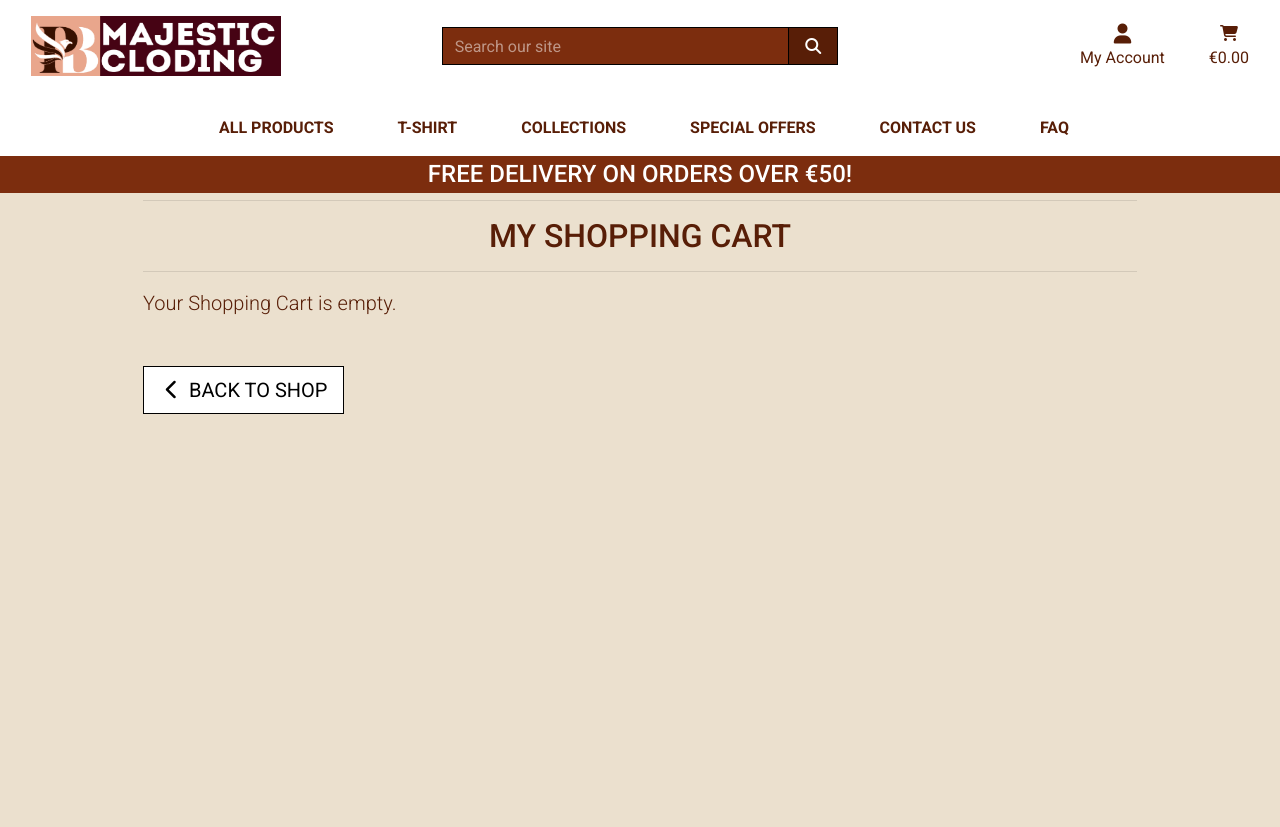
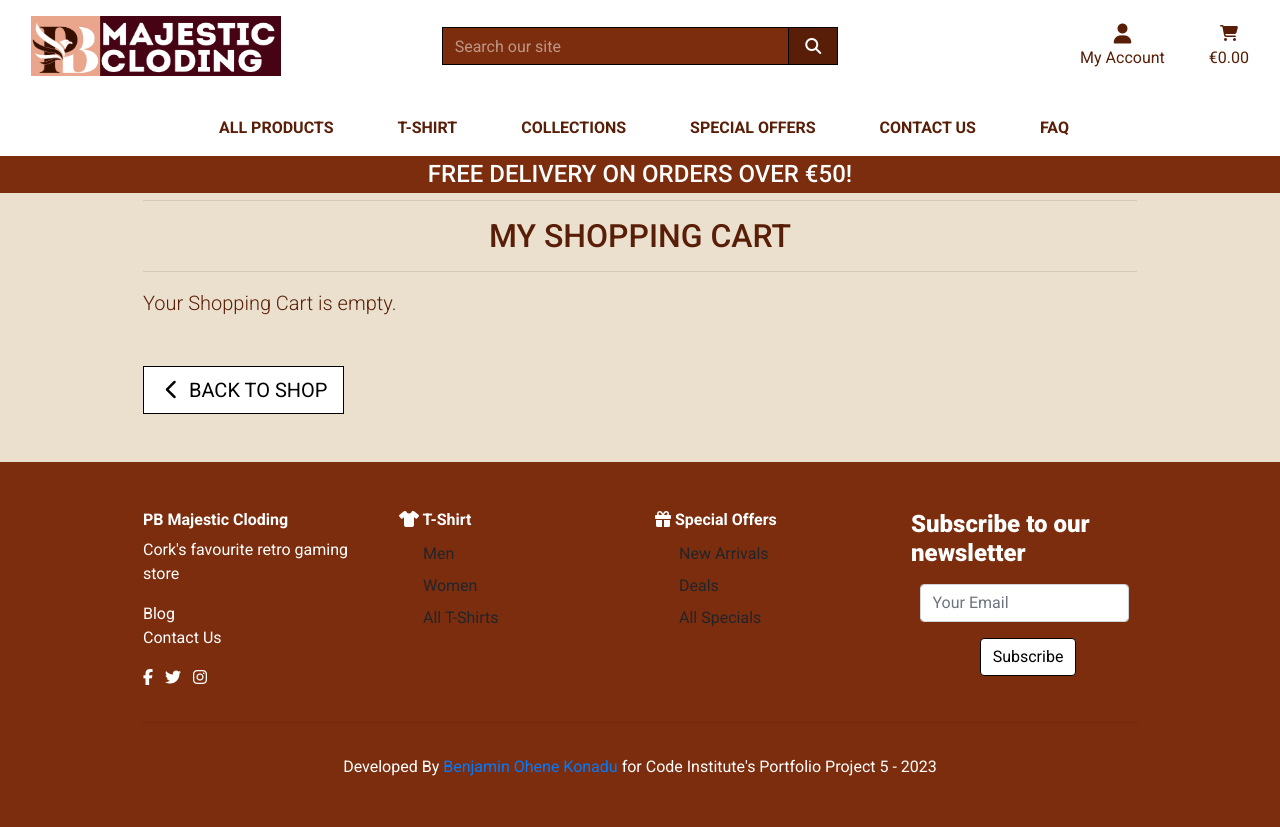
Before and after one commit to Benohene/pb_majestic_cloding, a Django app: page /cart/ in a window 1280 px wide. Before the commit the page ends 414 px from the top, so only its background shows below. Run offline with Django 4.2, Linux system fonts and the light colour scheme; parts of the project's set-up code (start-up, migrations or seed data) failed here and were passed over; some libraries are stand-ins or nearby versions.

Commit message:
added footer to pages

```diff
--- a/home/templates/home.html
+++ b/home/templates/home.html
@@ -16,7 +16,7 @@
             <h1 class="display-4 text-black text-uppercase">
                 <strong>PB Majestic Cloding</strong>
             </h1>
-            <p>Our customised clothings are inspired by our Faith and Beliefs. Be yourself, yourself is not who you
+            <p class="welcomeText">Our customised clothings are inspired by our Faith and Beliefs. Be yourself, yourself is not who you
                 see in the mirror but the one fashioned after Christ.</p>
             <div class="my-5">
                 <h4>
--- a/pd_majestic_cloding/urls.py
+++ b/pd_majestic_cloding/urls.py
@@ -18,6 +18,7 @@ from django.contrib import admin
 from django.urls import path, include
 from django.conf import settings
 from django.conf.urls.static import static
+from .views import error_403, error_404, error_500
 
 urlpatterns = [
     path('admin/', admin.site.urls),
@@ -28,3 +29,8 @@ urlpatterns = [
     path('checkout/', include('checkout.urls')),
     path('profile/', include('profiles.urls')),
 ] + static(settings.MEDIA_URL, document_root=settings.MEDIA_ROOT)
+
+# Error handling
+handler403 = 'pd_majestic_cloding.views.error_403'
+handler404 = 'pd_majestic_cloding.views.error_404'
+handler500 = 'pd_majestic_cloding.views.error_500'
--- a/static/css/base.css
+++ b/static/css/base.css
@@ -570,6 +570,12 @@ body {
   .decrement-qty {
     padding: 0.25rem 0.5rem !important;
   }
+
+  .welcomeMsg .welcomeText {
+    background-color: rgba(255, 255, 255, 0.5);
+    padding: 10px;
+    font-size: 1.2rem;
+  }
 }
 
 @media (max-width: 767px) {
--- a/templates/base.html
+++ b/templates/base.html
@@ -174,6 +174,10 @@
         {% block content %}
         {% endblock %}
 
+
+        <!-- Footer -->
+        {% include 'includes/footer.html' %}
+
         <!-- Post JS -->
         {% block postloadjs %}
         <script type="text/javascript">
--- /dev/null
+++ b/templates/includes/footer.html
@@ -0,0 +1,67 @@
+<footer class="bg-black text-white mt-5">
+    <div class="container py-4 py-lg-5">
+        <div class="row justify-content-center">
+            <div class="col-sm-4 col-md-3 text-center text-lg-left d-flex flex-column item">
+                <h3 class="font-weight-bold" style="font-size: 1rem;">PB Majestic Cloding</h3>
+                <ul class="list-unstyled">
+                    <li>
+                        <p class="text-white">Cork's favourite retro gaming store</p>
+                    </li>
+                    <li><a class="text-white" href="">Blog</a></li>
+                    <li><a class="text-white" href="">Contact Us</a></li>
+                </ul>
+                <ul class="list-inline text-yellow">
+                    <li class="list-inline-item">
+                        <a href="https://www.facebook.com/" target="_blank" rel="nofollow" class="me-4 text-reset">
+                            <i class="fab fa-facebook-f"></i>
+                        </a>
+                    </li>
+                    <li class="list-inline-item">
+                        <a href="https://twitter.com/" target="_blank" rel="nofollow" class="me-4 text-reset">
+                            <i class="fab fa-twitter"></i>
+                        </a>
+                    </li>
+                    <li class="list-inline-item">
+                        <a href="https://www.instagram.com/" target="_blank" rel="nofollow" class="me-4 text-reset">
+                            <i class="fab fa-instagram"></i>
+                        </a>
+                    </li>
+                </ul>
+            </div>
+            <div class="col-sm-4 col-md-3 text-center text-lg-left d-flex flex-column item">
+                <h3 class="font-weight-bold" style="font-size: 1rem;"><i class="fa-solid fa-shirt"></i> T-Shirt
+                </h3>
+                <ul class="list-unstyled">
+                    <li><a href="{% url 'products' %}?category=mens_wear" class="dropdown-item">Men</a></li>
+                    <li></li><a href="{% url 'products' %}?category=womens_wear" class="dropdown-item">Women</a></li>
+                    <li></li><a href="{% url 'products' %}?category=mens_wear,womens_wear" class="dropdown-item">All
+                        T-Shirts</a></li>
+                </ul>
+            </div>
+            <div class="col-sm-4 col-md-3 text-center text-lg-left d-flex flex-column item">
+                <h3 class="font-weight-bold" style="font-size: 1rem;"><i class="fa-solid fa-gift"></i> Special Offers</h3>
+                <ul class="list-unstyled">
+                    <li><a href="{% url 'products' %}?category=new_arrivals" class="dropdown-item">New Arrivals</a></li>
+                    <li><a href="{% url 'products' %}?category=deals" class="dropdown-item">Deals</a></li>
+                    <li><a href="{% url 'products' %}?category=new_arrivals,deals" class="dropdown-item">All
+                            Specials</a></li>
+                </ul>
+            </div>
+            <div
+                class="col-lg-3 text-center text-lg-left d-flex flex-column align-items-center order-first align-items-lg-start order-lg-last item social">
+                <h4 class="font-weight-bold mb-2"><strong>Subscribe to our newsletter</strong></h4>
+                <form class="d-flex justify-content-center flex-wrap" method="POST"
+                    action="">
+                    {% csrf_token %}
+                    <div class="my-2"><input class="form-control" type="email" name="email" placeholder="Your Email">
+                    </div>
+                    <div class="my-2"><button class="btn btn-outline-black ml-2" type="submit">Subscribe </button></div>
+                </form>
+            </div>
+        </div>
+        <hr>
+        <div class="text-center pt-3">
+            <p class="mb-0">Developed By <a href="" target="_blank" rel="nofollow">Benjamin Ohene Konadu</a> for Code Institute's Portfolio Project 5 - 2023</p>
+        </div>
+    </div>
+</footer>
```
Also changed, not shown: templates/errors/403.html (renamed from templates/error/403.html), templates/errors/404.html (renamed from templates/error/404.html), templates/errors/500.html (renamed from templates/error/500.html).
